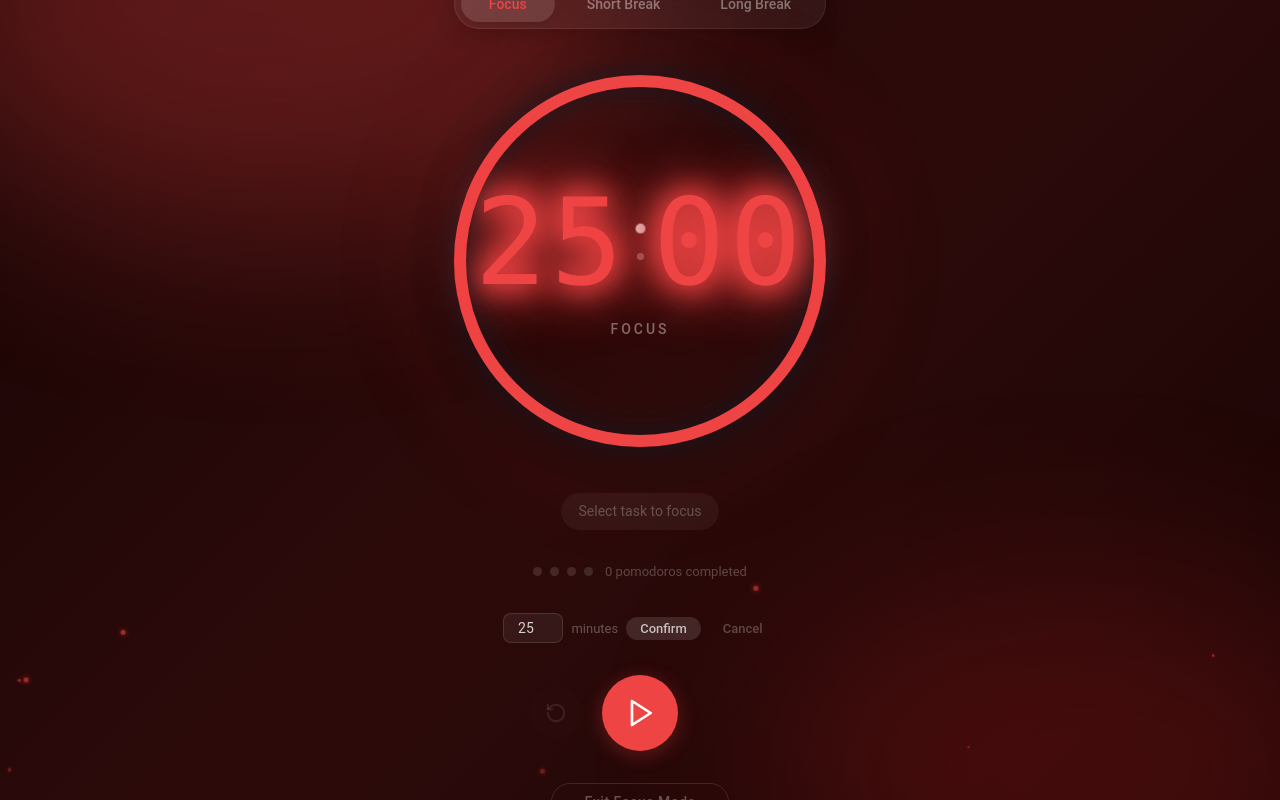
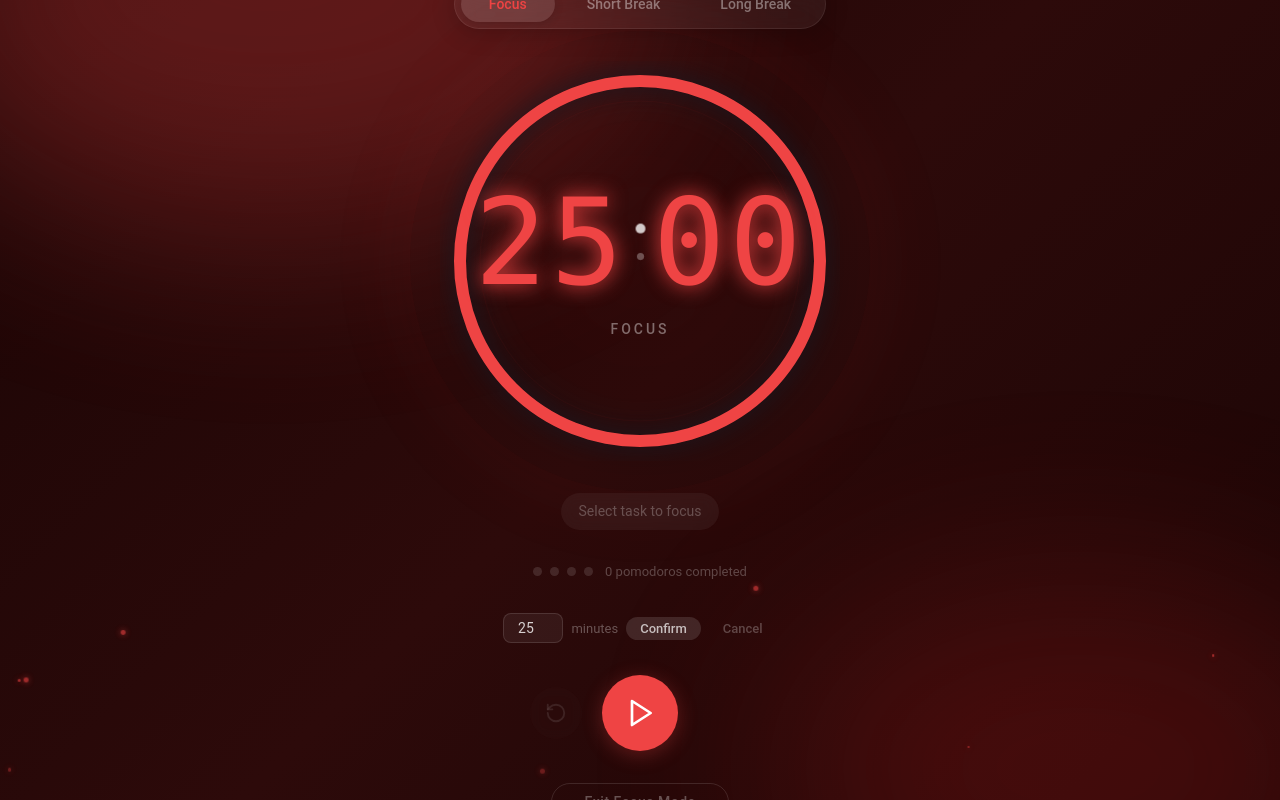
Before and after one commit to ChuyuChoyeon/choyeon-todo, a Vue app: page /#/pomodoro-fullscreen in a window 1280 px wide. Both pictures are taken after a click on the button "Custom Duration". Built offline with nearby package versions, Linux system fonts and the light colour scheme.

Commit message:
style: 降低光晕强度，更内敛克制

```diff
--- a/src/components/PomodoroTimer.vue
+++ b/src/components/PomodoroTimer.vue
@@ -627,25 +627,20 @@ onMounted(() => {
   font-weight: 200;
   line-height: 1;
   letter-spacing: 2px;
-  text-shadow:
-    0 0 20px currentColor,
-    0 0 40px currentColor;
-  filter: drop-shadow(0 0 8px currentColor);
-  transition: text-shadow var(--transition-smooth), filter var(--transition-smooth);
+  text-shadow: 0 0 12px currentColor;
+  transition: text-shadow var(--transition-smooth);
 }
 
 .pomodoro-timer.is-running .time-text {
-  animation: timeGlow 2s ease-in-out infinite;
+  animation: timeGlow 3s ease-in-out infinite;
 }
 
 @keyframes timeGlow {
   0%, 100% {
-    text-shadow: 0 0 20px currentColor, 0 0 40px currentColor;
-    filter: drop-shadow(0 0 8px currentColor);
+    text-shadow: 0 0 12px currentColor;
   }
   50% {
-    text-shadow: 0 0 30px currentColor, 0 0 60px currentColor;
-    filter: drop-shadow(0 0 14px currentColor);
+    text-shadow: 0 0 18px currentColor;
   }
 }
 
--- a/src/views/PomodoroFullscreenView.vue
+++ b/src/views/PomodoroFullscreenView.vue
@@ -537,10 +537,7 @@ onMounted(async () => {
   font-weight: 200;
   line-height: 1;
   letter-spacing: 4px;
-  text-shadow:
-    0 0 30px currentColor,
-    0 0 60px currentColor;
-  filter: drop-shadow(0 0 12px currentColor);
+  text-shadow: 0 0 20px currentColor;
 }
 
 .time-separator {
```
